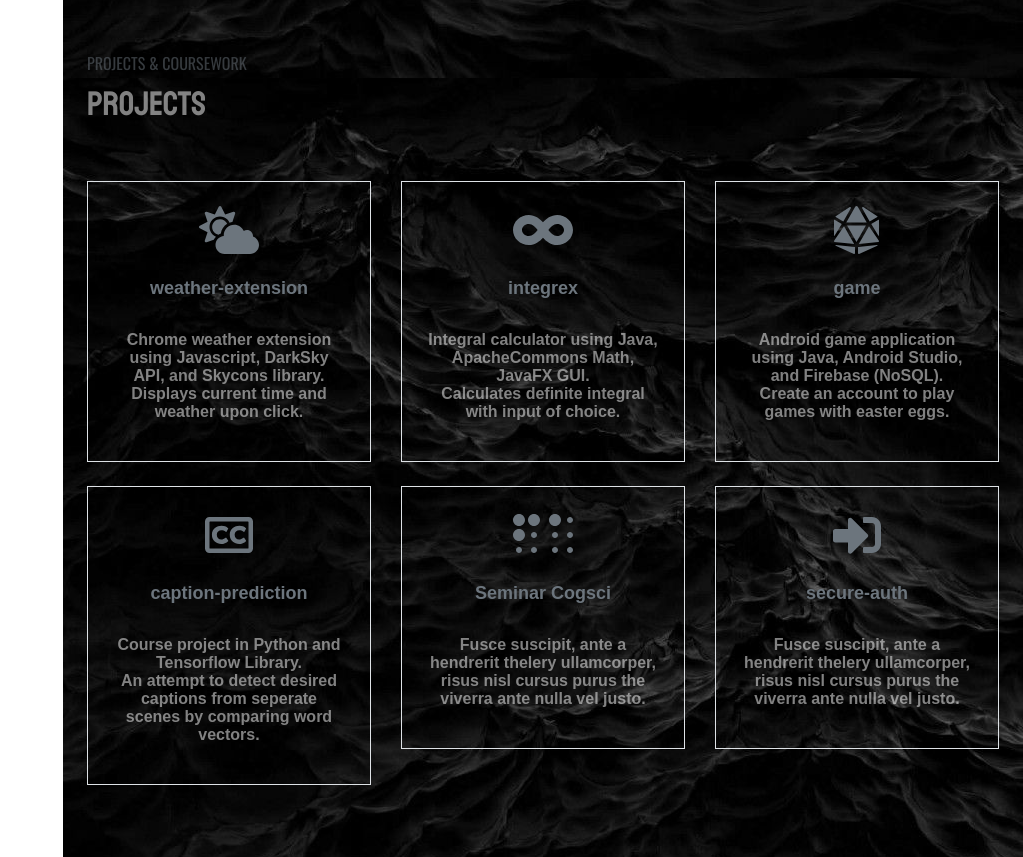
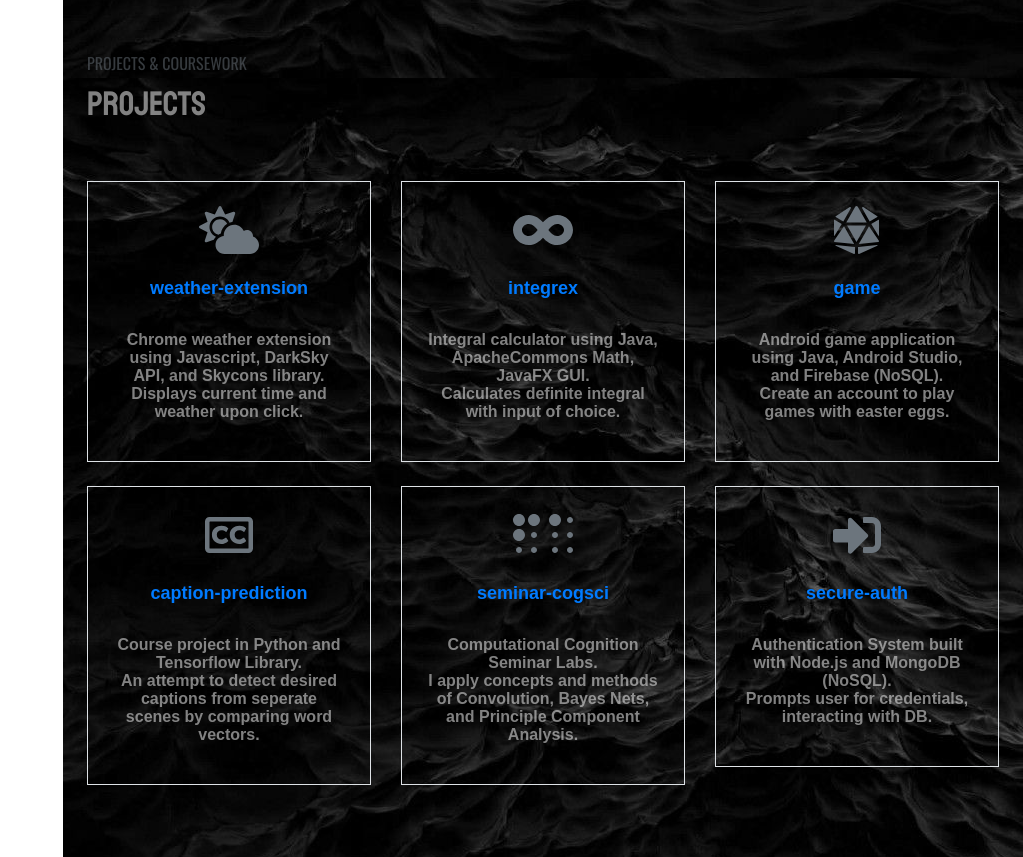
Before and after one commit to 22victoryy/22victoryy.github.io, a plain HTML site: page index.html in a window 1280 px wide. Shown: the part 2930-3787 px from the top of the page, without its empty margins (257-1280 px from the left). Drawn offline with nearby package versions, Linux system fonts and the light colour scheme; a web font is replaced by a local one.

Commit message:
projects done

```diff
--- a/index.html
+++ b/index.html
@@ -137,7 +137,7 @@
                                 </p>
                                 <p class="font-ram font-size-16 text-white-50">
                                     My personal projects and my coursework projects consist of Software Development and ML applications
-                                    in Cognitive Science.
+                                    in Cognitive Systems.
                                     <br >
                                     <br >
                                     Languages: Java, PostgreSQL, Python, Node.js, HTML/CSS/JS <br>
@@ -235,7 +235,9 @@
                             <div class="col-md-4 col-sm-6 mb-4 text-center">
                                 <div class="panel border p-4">
                                     <span class="icon text-secondary"><i class="fas fa-cloud-sun fa-3x"></i></span>
-                                    <h4 class="font-ram py-4 text-muted">weather-extension</h4>
+                                    <h4 class="font-ram py-4 text-muted"><a href="https://github.com/22victoryy/weather-extension">
+                                    weather-extension</a></h4>
+
                                     <p class="font-ram font-size-16 text-white-50">
                                          Chrome weather extension using Javascript, DarkSky API, and Skycons library. <br>
                                          Displays current time and weather upon click.
@@ -245,7 +247,7 @@
                             <div class="col-md-4 col-sm-6 mb-4 text-center">
                                 <div class="panel border p-4">
                                     <span class="icon text-secondary"><i class="fas fa-infinity fa-3x"></i></span>
-                                    <h4 class="font-ram py-4 text-muted">integrex</h4>
+                                    <h4 class="font-ram py-4 text-muted"><a href="https://github.com/22victoryy/integrex">integrex</a></h4>
                                     <p class="font-ram font-size-16 text-white-50">
                                          Integral calculator using Java, ApacheCommons Math, JavaFX GUI. <br>
                                          Calculates definite integral with input of choice.
@@ -256,7 +258,7 @@
                             <div class="col-md-4 col-sm-6 mb-4 text-center">
                                 <div class="panel border p-4">
                                     <span class="icon text-secondary"><i class="fas fa-dice-d20 fa-3x"></i></span>
-                                    <h4 class="font-ram py-4 text-muted">game</h4>
+                                    <h4 class="font-ram py-4 text-muted"><a href="https://github.com/22victoryy/soft-design-android">game</a></h4>
                                     <p class="font-ram font-size-16 text-white-50">
                                         Android game application using Java, Android Studio, and Firebase (NoSQL). <br>
                                         Create an account to play games with easter eggs.
@@ -266,29 +268,30 @@
                             <div class="col-md-4 col-sm-6 mb-4 text-center">
                                 <div class="panel border p-4">
                                     <span class="icon text-secondary"><i class="far fa-closed-captioning fa-3x"></i></span>
-                                    <h4 class="font-ram py-4 text-muted">caption-prediction</h4>
+                                    <h4 class="font-ram py-4 text-muted"><a href="https://github.com/22victoryy/caption-prediction">caption-prediction</a></h4>
                                     <p class="font-ram font-size-16 text-white-50">
                                         Course project in Python and Tensorflow Library. <br>
                                         An attempt to detect desired captions from seperate scenes by comparing word vectors.
-
                                     </p>
                                 </div>
                             </div>
                             <div class="col-md-4 col-sm-6 mb-4 text-center">
                                 <div class="panel border p-4">
                                     <span class="icon text-secondary"><i class="fas fa-braille fa-3x"></i></span>
-                                    <h4 class="font-ram py-4 text-muted">Seminar Cogsci</h4>
+                                    <h4 class="font-ram py-4 text-muted"><a href="https://github.com/22victoryy/seminar-cogsci">seminar-cogsci</a></h4>
                                     <p class="font-ram font-size-16 text-white-50">
-                                        Fusce suscipit, ante a hendrerit thelery ullamcorper, risus nisl cursus purus the viverra ante nulla vel justo.
+                                        Computational Cognition Seminar Labs. <br>
+                                        I apply concepts and methods of Convolution, Bayes Nets, and Principle Component Analysis.
                                     </p>
                                 </div>
                             </div>
                             <div class="col-md-4 col-sm-6 mb-4 text-center">
                                 <div class="panel border p-4">
                                     <span class="icon text-secondary"><i class="fas fa-sign-in-alt fa-3x"></i></span>
-                                    <h4 class="font-ram py-4 text-muted">secure-auth</h4>
+                                    <h4 class="font-ram py-4 text-muted"><a href="https://github.com/22victoryy/secure-auth">secure-auth</a></h4>
                                     <p class="font-ram font-size-16 text-white-50">
-                                        Fusce suscipit, ante a hendrerit thelery ullamcorper, risus nisl cursus purus the viverra ante nulla vel justo.
+                                        Authentication System built with Node.js and MongoDB (NoSQL). <br>
+                                        Prompts user for credentials, interacting with DB.
                                     </p>
                                 </div>
                             </div>
```
